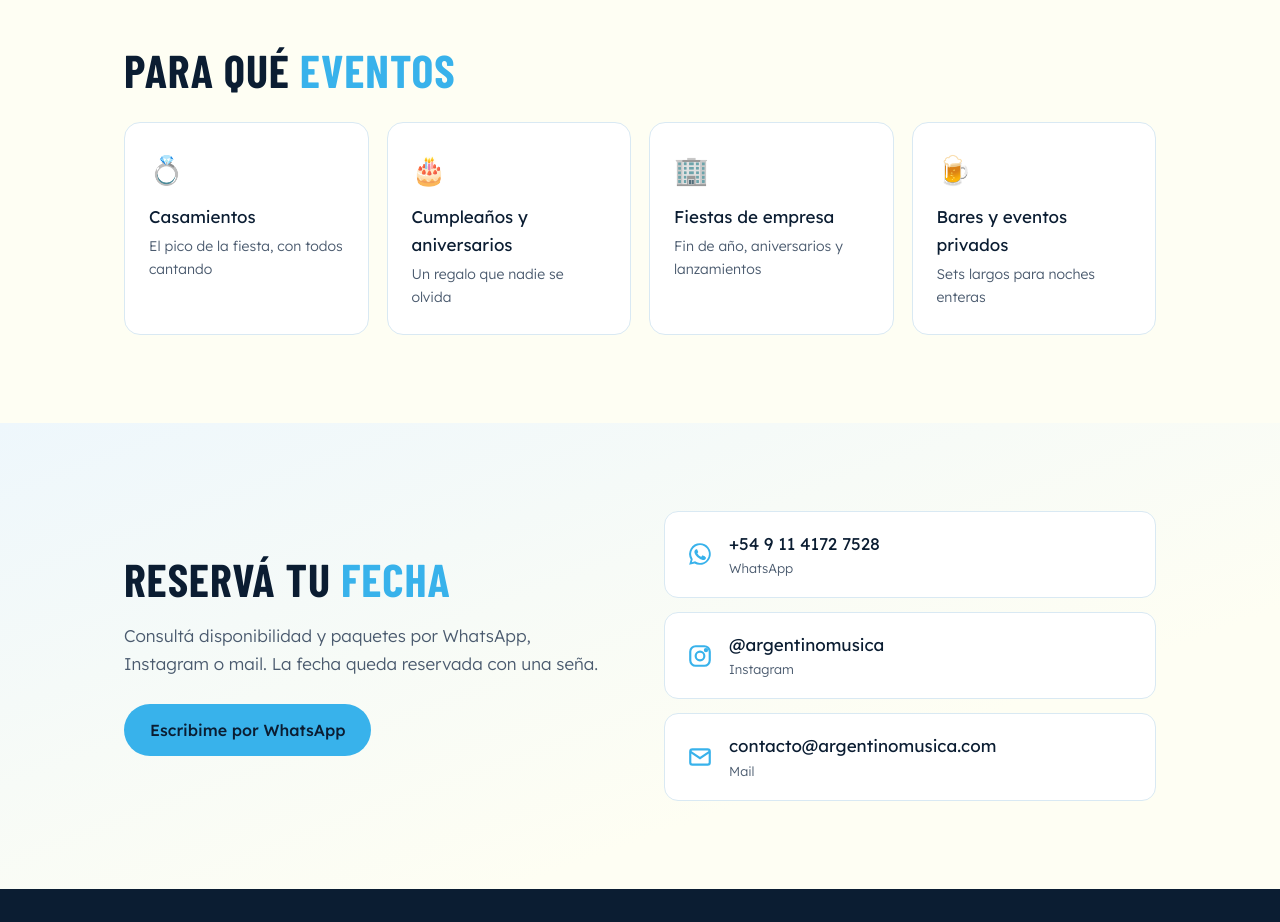
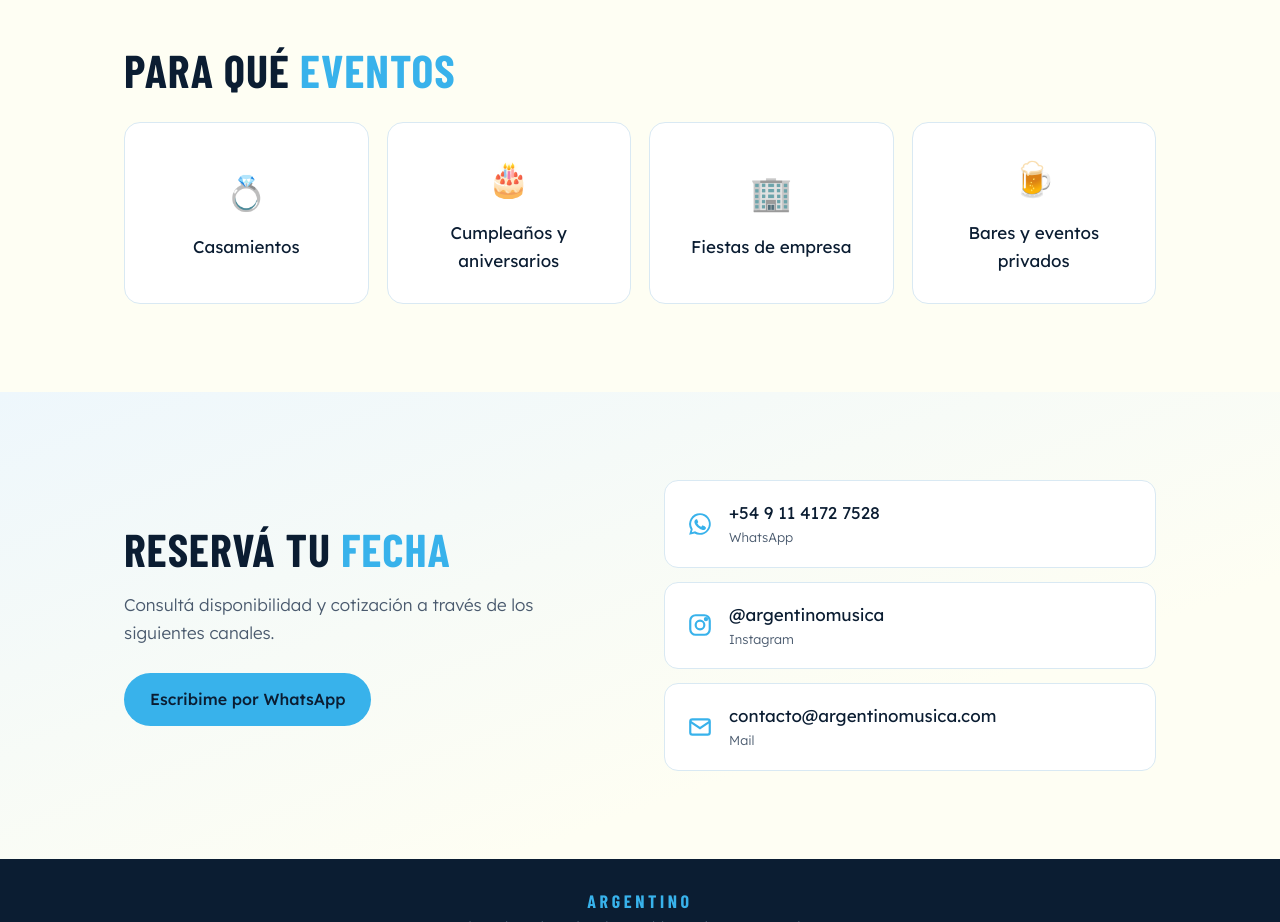
Before and after one commit to francoruiz7/argentinomusica, a plain HTML site: page index.html in a window 1280 px wide. Shown: the part 2980-3902 px from the top of the page. Drawn offline with Linux system fonts and the light colour scheme.

Commit message:
Add files via upload

```diff
--- a/index.html
+++ b/index.html
@@ -3,7 +3,9 @@
 <head>
 <meta charset="utf-8">
 <meta name="viewport" content="width=device-width, initial-scale=1">
-<title>ARGENTINO · Show de rock nacional y cumbia en vivo para fiestas y eventos</title>
+<title>ARGENTINO · Show para eventos</title>
+<link rel="icon" href="favicon.svg" type="image/svg+xml">
+<link rel="apple-touch-icon" href="apple-touch-icon.png">
 <meta name="description" content="Show en vivo de rock nacional y cumbia para casamientos, cumpleaños, fiestas de empresa y bares en Buenos Aires. Cada tema con la voz del cantante original.">
 <meta property="og:title" content="ARGENTINO · Show de rock nacional en vivo">
 <meta property="og:description" content="Rock nacional y cumbia en vivo para tu fiesta, con la voz de cada cantante original.">
@@ -88,8 +90,8 @@ section{padding:88px 0}
 .stat span{color:#cfe0ee;font-size:15px}
 
 .events{display:grid;grid-template-columns:repeat(4,1fr);gap:18px;margin-top:28px}
-.event{background:#fff;border:1px solid var(--line);border-radius:16px;padding:24px;font-weight:400}
-.event i{display:block;font-style:normal;font-size:28px;margin-bottom:10px}
+.event{background:#fff;border:1px solid var(--line);border-radius:16px;padding:28px 20px;font-weight:400;min-height:150px;display:flex;flex-direction:column;align-items:center;justify-content:center;text-align:center}
+.event i{display:block;font-style:normal;font-size:34px;margin-bottom:12px}
 .event small{display:block;color:var(--muted);font-weight:300;font-size:14px;margin-top:4px}
 
 .contact{background:linear-gradient(160deg,#eef7fc 0%,var(--cream) 70%)}
@@ -189,17 +191,17 @@ footer b{color:var(--celeste);letter-spacing:.2em;font-family:var(--head);font-s
 <section id="eventos"><div class="wrap">
   <h2 class="sec-title">Para qué <span>eventos</span></h2>
   <div class="events">
-    <div class="event"><i>💍</i>Casamientos<small>El pico de la fiesta, con todos cantando</small></div>
-    <div class="event"><i>🎂</i>Cumpleaños y aniversarios<small>Un regalo que nadie se olvida</small></div>
-    <div class="event"><i>🏢</i>Fiestas de empresa<small>Fin de año, aniversarios y lanzamientos</small></div>
-    <div class="event"><i>🍺</i>Bares y eventos privados<small>Sets largos para noches enteras</small></div>
+    <div class="event"><i>💍</i>Casamientos</div>
+    <div class="event"><i>🎂</i>Cumpleaños y aniversarios</div>
+    <div class="event"><i>🏢</i>Fiestas de empresa</div>
+    <div class="event"><i>🍺</i>Bares y eventos privados</div>
   </div>
 </div></section>
 
 <section id="contacto" class="contact"><div class="wrap">
   <div>
     <h2 class="sec-title">Reservá tu <span>fecha</span></h2>
-    <p>Consultá disponibilidad y paquetes por WhatsApp, Instagram o mail. La fecha queda reservada con una seña.</p>
+    <p>Consultá disponibilidad y cotización a través de los siguientes canales.</p>
     <a class="btn" href="https://wa.me/5491141727528?text=Hola!%20quiero%20consultar%20por%20el%20show%20de%20ARGENTINO%20para%20un%20evento" target="_blank" rel="noopener">Escribime por WhatsApp</a>
   </div>
   <div class="links">
```
